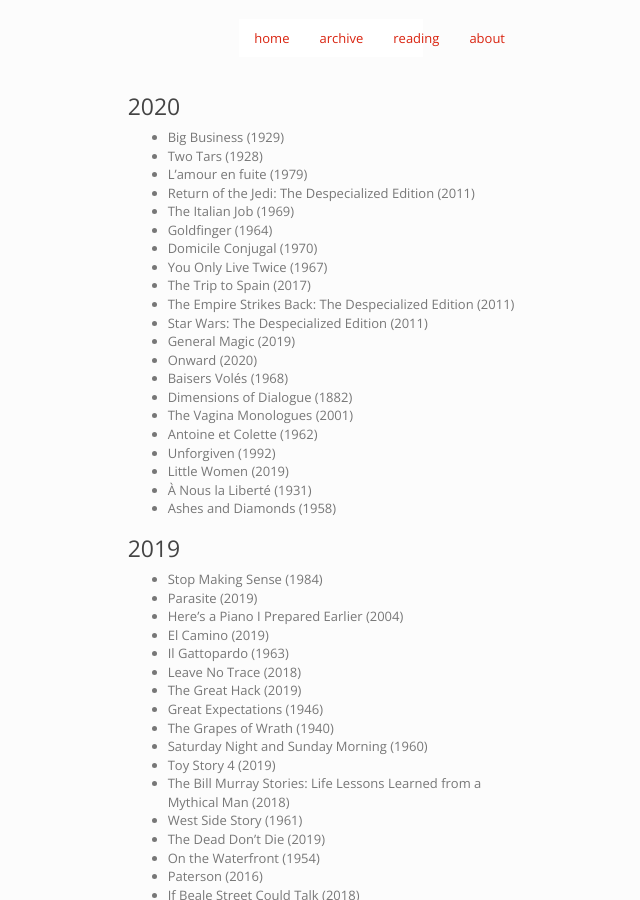
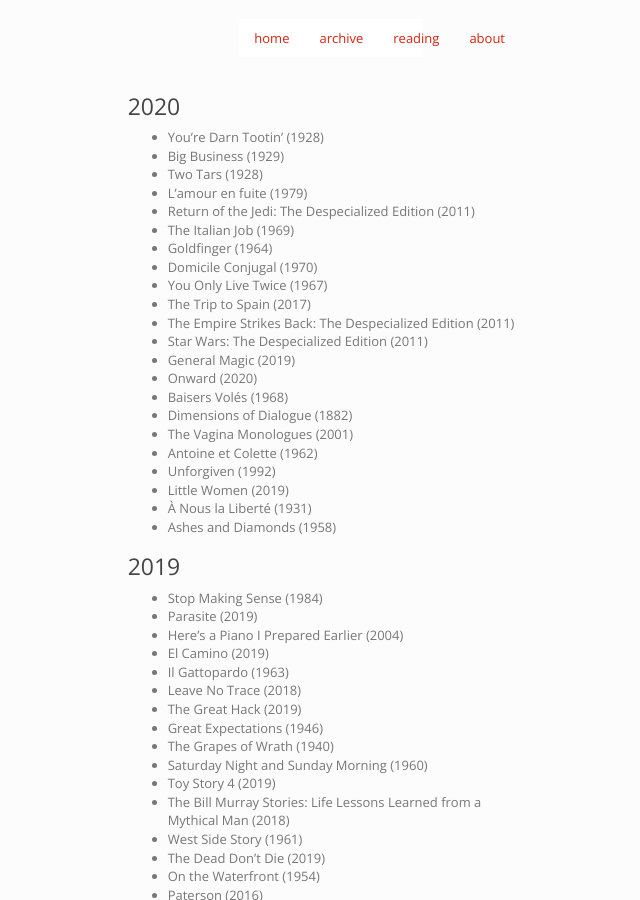
Before and after one commit to imtayadeway/imtayadeway.github.io, a Jekyll site: the page built from film/index.md, in a window 1280 px wide and 900 px high. Shown: the whole window, without its empty margins (309-949 px from the left). Built offline with Jekyll 4.4.1, drawn with Linux system fonts in a browser that asks for light colours.

Commit message:
Darn tootin

```diff
--- a/film/index.md
+++ b/film/index.md
@@ -5,6 +5,7 @@
 
 ### 2020
 
+- You're Darn Tootin' (1928)
 - Big Business (1929)
 - Two Tars (1928)
 - L'amour en fuite (1979)
```
